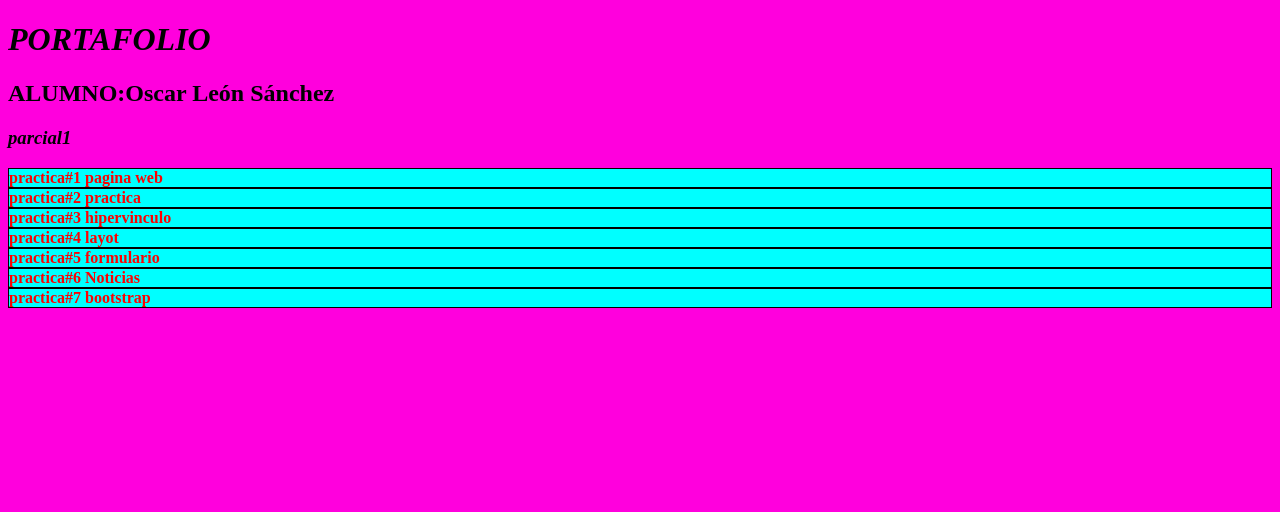
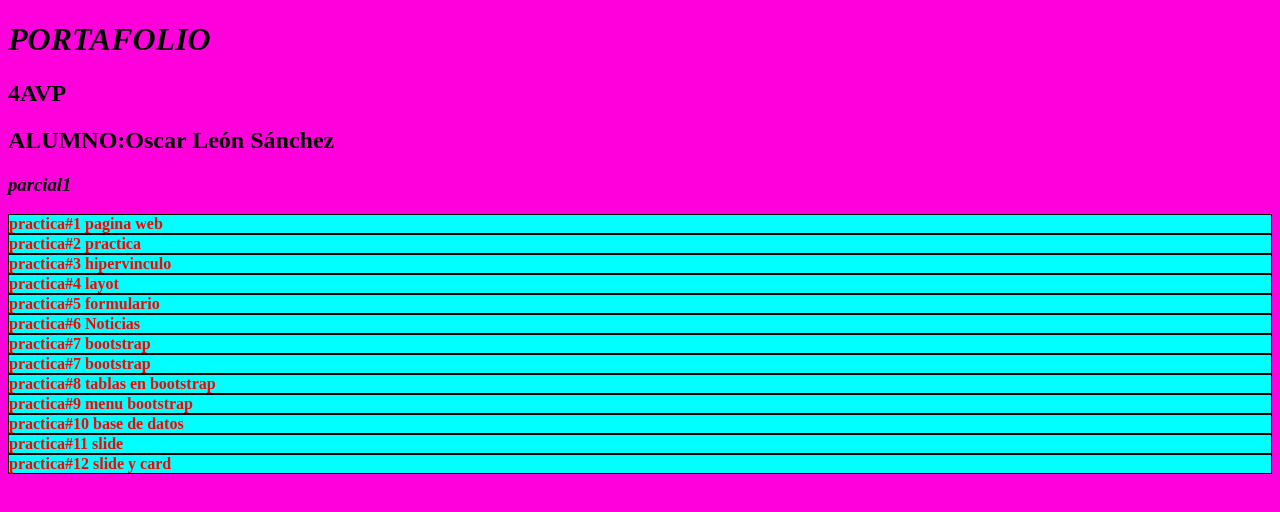
Before and after one commit to oscarleon4AVP/oscarleon4avp.github.io, a plain HTML site: page index.html in a window 1280 px wide. Drawn offline with Linux system fonts and the light colour scheme.

Commit message:
10/03/23 practica 12

```diff
--- a/index.html
+++ b/index.html
@@ -24,6 +24,7 @@
 <body bgcolor="#ff00dd">
     <h1><i>PORTAFOLIO</i></h1>
 
+    <h2>4AVP</h2>
     <h2>ALUMNO:Oscar León Sánchez</h2>
     <h3><i> parcial1</i></h3>
     <div class="a">
@@ -53,5 +54,31 @@
     <div class="a">
         <a href="practica7.html">practica#7 bootstrap </a>
     </div>
+
+    <div class="a">
+        <a href="practica7.html">practica#7 bootstrap </a>
+    </div>
+
+    <div class="a">
+        <a href="practica8.html">practica#8 tablas en bootstrap </a>
+    </div>
+
+    <div class="a">
+        <a href="practica9.html">practica#9 menu bootstrap </a>
+    </div>
+
+    <div class="a">
+        <a href="">practica#10 base de datos </a>
+    </div>
+
+    <div class="a">
+        <a href="practica11.html">practica#11 slide </a>
+    </div>
+
+    <div class="a">
+        <a href="practica12.html">practica#12 slide y card </a>
+    </div>
+
+
 </body>
 </html>
```
